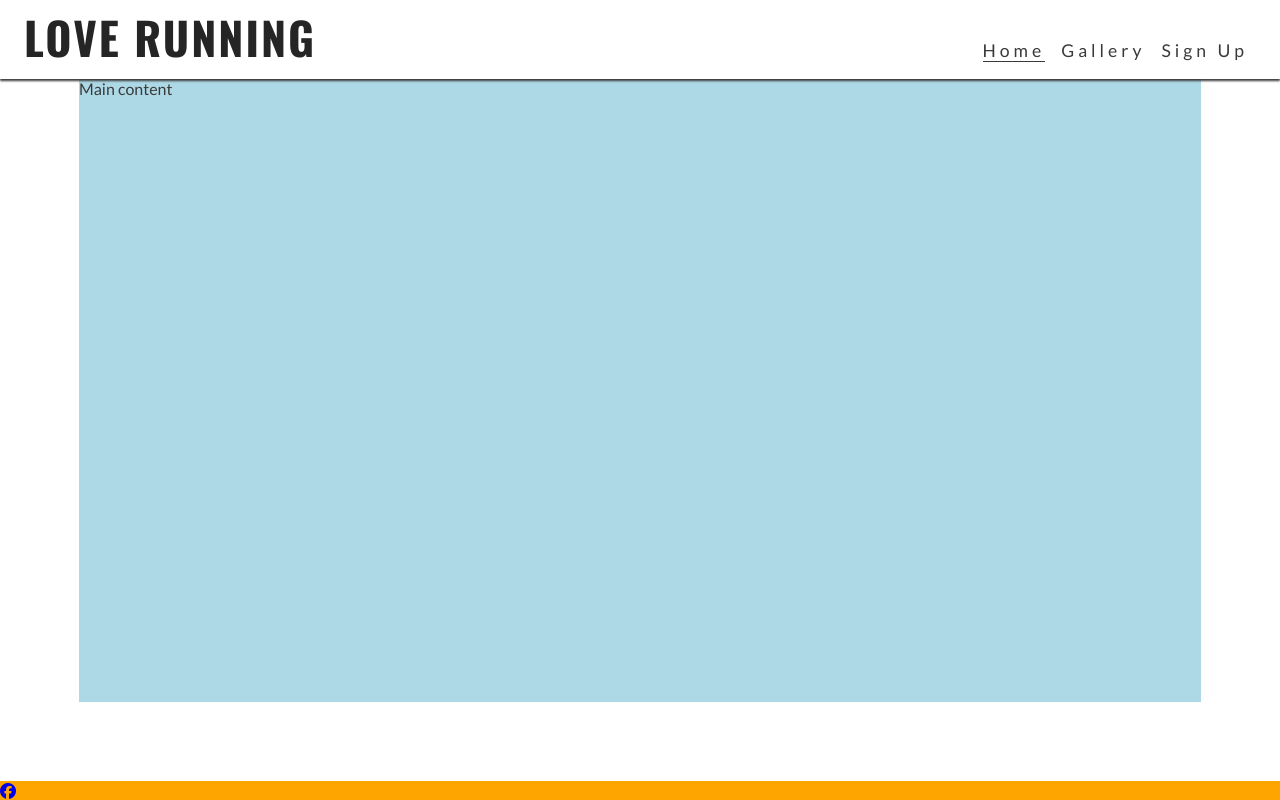
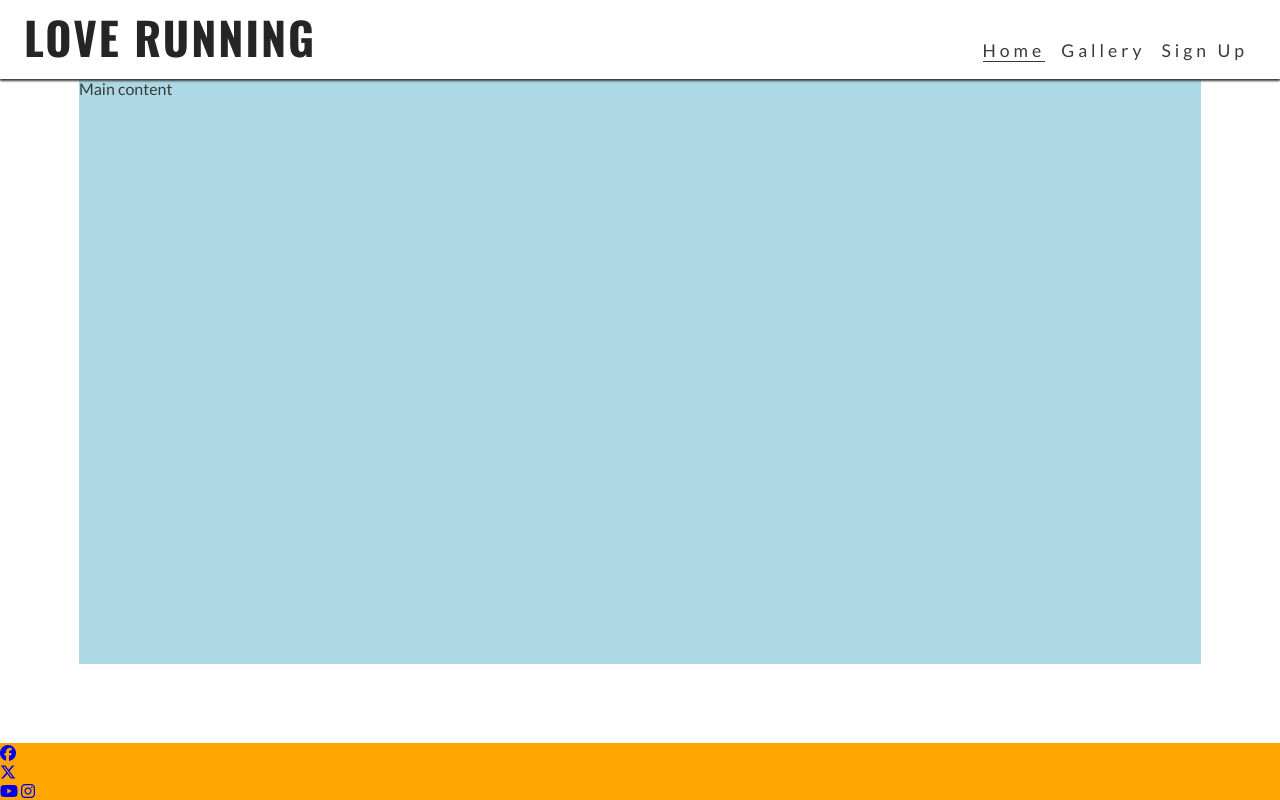
Before and after one commit to MarwanH84/love-running-, a plain HTML site: page index.html in a window 1280 px wide. Drawn offline with nearby package versions, Linux system fonts and the light colour scheme.

Commit message:
Add remaining links to footer

```diff
--- a/index.html
+++ b/index.html
@@ -43,7 +43,7 @@
         <h1 id="logo">Love Running</h1>
       </a>
       <input type="checkbox" id="nav-toggle" name="nav-toggle" />
-      <label for="nav-toggle" class="nav-toggle-label">X</label>
+      <label for="nav-toggle" class="nav-toggle-label"><i class="fa-solid fa-bars"></i></label>
       <nav>
         <ul id="menu">
           <li><a href="" class="active">Home</a></li>
@@ -66,6 +66,30 @@
             ><i class="fa-brands fa-facebook"></i
           ></a>
         </li>
+        <li>
+          <a
+            href="https://x.com/"
+            target="_blank"
+            rel="noopener"
+            aria-label="Visit our X page (opens in a new tab)"
+            ><i class="fa-brands fa-x-twitter"></i></a>
+        </li>
+        <li>
+          <a
+            href="https://www.youtube.com/"
+            target="_blank"
+            rel="noopener"
+            aria-label="Visit our youtube page (opens in a new tab)"
+            ><i class="fa-brands fa-youtube"></i></i
+          ></a>
+           <a
+            href="https://www.instagram.com/"
+            target="_blank"
+            rel="noopener"
+            aria-label="Visit our instagram page (opens in a new tab)"
+            ><i class="fa-brands fa-instagram"></i></i
+          ></a>
+        </li>
       </ul>
     </footer>
     <!--Font Awosome Kit  -->
```
